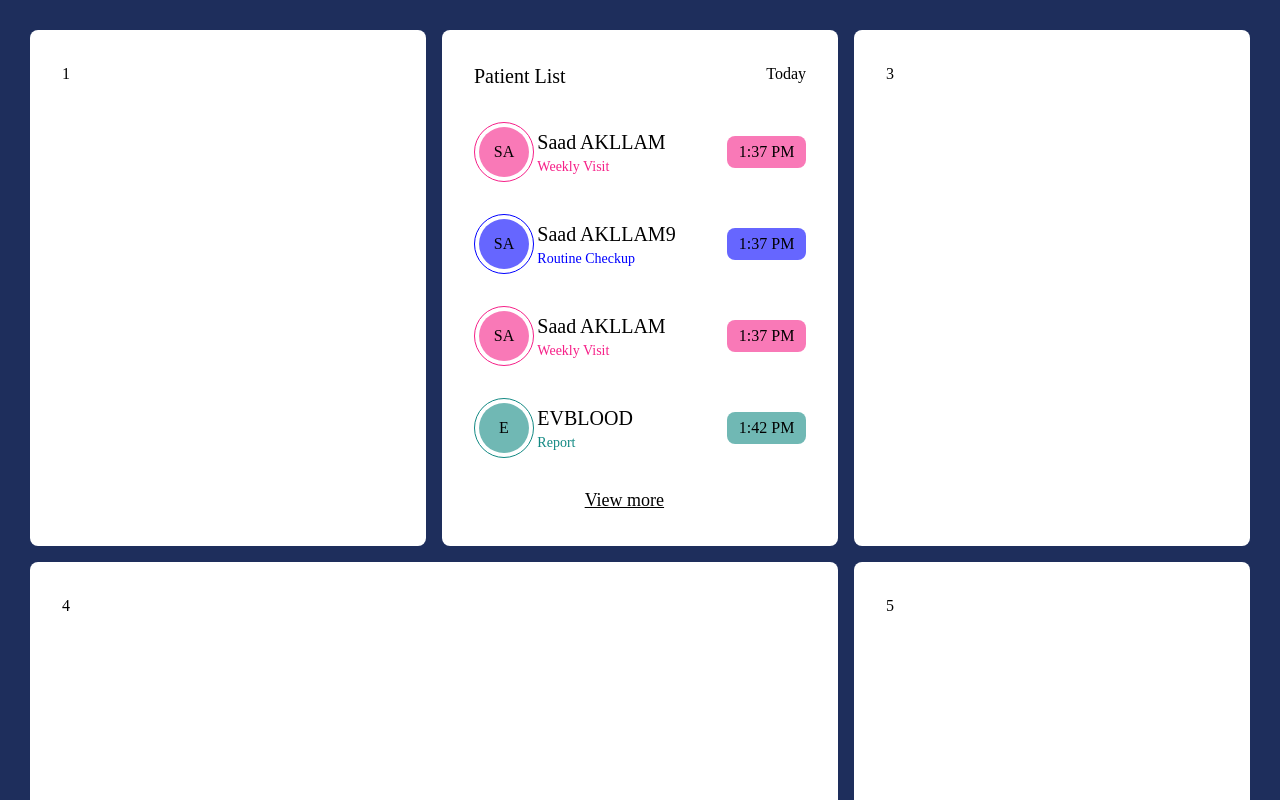
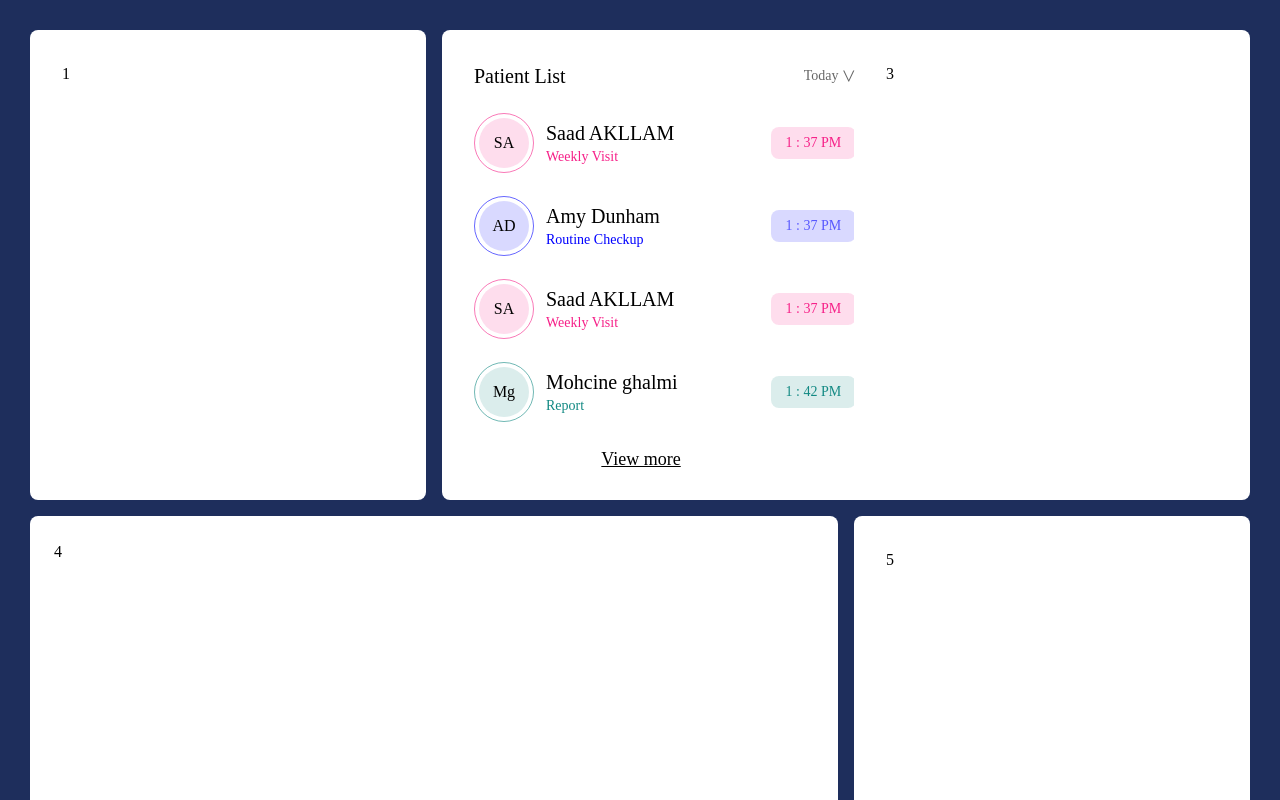
Before and after one commit to meryem-ben00/worshop, a React (Create React App) app in the folder workshop_react/: page / in a window 1280 px wide. Shown: the top 800 px of the page. Built offline with nearby package versions, Linux system fonts and the light colour scheme.

Commit message:
changing the grid to flex in parientListRow

```diff
--- a/workshop_react/src/DoctorProfile/Components/Avatar/avatar.jsx
+++ b/workshop_react/src/DoctorProfile/Components/Avatar/avatar.jsx
@@ -11,9 +11,13 @@ const AvatarUser = (props) => {
     if (i < props.name.length)
         Avtr += props.name[i + 1];
     return (
-        <div  style={{borderColor: `rgba(${props.backColor.r}, ${props.backColor.g}, ${props.backColor.b}, 1)`}} className="col-end-0 grid rounded-full border-[1px] border-opacity-15 content-center justify-center h-[60px] w-[60px]">
+        <div style={{borderColor: `rgba(${props.backColor.r}, ${props.backColor.g}, ${props.backColor.b}, 0.6)`}}
+                className={"grid rounded-full border-[1px] border-opacity-15 content-center justify-center h-[60px] w-[60px]"}>
+
             <div className="p-[30px]">
-             <p style={{backgroundColor: `rgba(${props.backColor.r}, ${props.backColor.g}, ${props.backColor.b}, 0.6)`}} className="grid bg-opacity-60 rounded-full h-[50px] w-[50px] justify-center content-center">{Avtr}</p>
+             <p style={{backgroundColor: `rgba(${props.backColor.r}, ${props.backColor.g}, ${props.backColor.b}, 0.15)`}}
+                className="grid bg-opacity-60 rounded-full h-[50px] w-[50px] justify-center content-center">{Avtr}</p>
+
             </div>
         </div>
     );
--- a/workshop_react/src/DoctorProfile/Components/Card/card.jsx
+++ b/workshop_react/src/DoctorProfile/Components/Card/card.jsx
@@ -4,8 +4,8 @@
 
 const Card = (props) => {
     return (
-        <div className={props.colSpanStyle ? "p-8 bg-white rounded-lg "
-            + props.colSpanStyle: "p-8 bg-white rounded-lg"}>
+        <div className={props.colSpanStyle ? "p-[24px] bg-white rounded-lg "
+            + props.colSpanStyle + " " + props.extraStyle: "p-8 bg-white rounded-lg " + props.extraStyle}>
           {props.children}
         </div>
     )
--- a/workshop_react/src/DoctorProfile/PatientList/PatientRow/patientRow.jsx
+++ b/workshop_react/src/DoctorProfile/PatientList/PatientRow/patientRow.jsx
@@ -3,23 +3,25 @@ import AvatarUser from "../../Components/Avatar/avatar";
 
 function getTheColor(type) {
     if (type === "Report")
-        return {r: 18, g: 137, b: 131};
+        return {r: 18, g: 137, b: 131, a: 1};
     else if (type === "Routine Checkup")
-        return {r: 0, g: 0, b: 255};
-    return {r: 246, g: 32, b: 136};
+        return {r: 0, g: 0, b: 255, a: 0.6};
+    return {r: 246, g: 32, b: 136, a: 1};
 }
 
 const PatientRow = (props) => {
 
     const color = getTheColor(props.type);
     return (
-        <div className="grid grid-cols-6 mt-8 items-center gap-[3em]">
+        <div className="flex gap-3 mt-[23px] items-center flex-nowrap">
             <AvatarUser name={props.name} backColor={color} />
-            <div className="col-start-2 col-end-5">
-                <p className="font-medium text-xl leading-normal">{props.name}</p>
-                <p className="font-normal text-sm" style={{color: `rgba(${color.r}, ${color.g}, ${color.b}, 1)`}}>{props.type}</p>
+            <div className="basis-5/6 grow">
+                <p className="font-medium text-xl ">{props.name}</p>
+                <p className="font-normal text-sm"
+                    style={{color: `rgba(${color.r}, ${color.g}, ${color.b}, 1)`}}>{props.type}</p>
             </div>
-            <div className="col-start-5 col-end-7 rounded-lg bg-opacity-30 grid content-center justify-center p-1" style={{backgroundColor: `rgba(${color.r}, ${color.g}, ${color.b}, 0.6)`}}>{props.time}</div>
+            <div className="basis-2/6 w-[82px] h-[32px] rounded-lg bg-opacity-30 grid content-center justify-center text-sm font-normal"
+                style={{backgroundColor: `rgba(${color.r}, ${color.g}, ${color.b}, 0.15)`, color: `rgba(${color.r}, ${color.g}, ${color.b}, ${color.a})`}}>{props.time}</div>
         </div>
     );
 }
--- a/workshop_react/src/DoctorProfile/PatientList/patientList.jsx
+++ b/workshop_react/src/DoctorProfile/PatientList/patientList.jsx
@@ -4,32 +4,23 @@ import Title from "../Components/Title/title";
 import PatientRow from "./PatientRow/patientRow"
 const PatientList = () => {
 
-    // const [date, SetDate] = useState('Today');
     const date = 'Today';
-    // const hideChosingDate = useRef(null);
-
-    // function selectDate()
-    // {
-    //     hideChosingDate.current.focus();
-    //     hideChosingDate.current.select();
-    // }
     const PatientListObject = [
-        {name: "Saad AKLLAM", type: "Weekly Visit", time: "1:37 PM"},
-        {name: "Saad AKLLAM9", type: "Routine Checkup", time: "1:37 PM"},
-        // {name: "Saad AKLLAMd", type: "Weekly Visit", time: "1:37 PM"},
-        // {name: "Saad AKLLAM", type: "Report", time: "1:37 PM"},
-        {name: "Saad AKLLAM", type: "Weekly Visit", time: "1:37 PM"},
-        // {name: "Saad AKLLAMc", type: "Weekly Visit", time: "1:37 PM"},
-        {name: "EVBLOOD", type: "Report", time: "1:42 PM"},
+        {name: "Saad AKLLAM", type: "Weekly Visit", time: "1 : 37 PM"},
+        {name: "Amy Dunham", type: "Routine Checkup", time: "1 : 37 PM"},
+        {name: "Saad AKLLAM", type: "Weekly Visit", time: "1 : 37 PM"},
+        {name: "Mohcine ghalmi", type: "Report", time: "1 : 42 PM"},
     ]
     return (
-        <Card>
-            <div className="grid grid-cols-6">
+        <Card extraStyle="w-[446px]">
+            <div className="grid grid-cols-6 mb-[5px]">
                 <Title givingExtraSpace="col-end-0 col-span-4">patient list</Title>
-                <p className="col-end-8">{date}</p>
-                {/* <input  ref={hideChosingDate} type="date"></input>
-                <button onClick={selectDate}>xyz</button> */}
+                <div className="col-start-7 col-end-7 opacity-60 text-sm flex justify-center gap-1 items-center" >
+                    {date}
+                    <p className="rotate-90 text-[24px] font-light">{'>'}</p>
                 </div>
+            </div>
+            <div>
                 {
                      PatientListObject.map((e, index) =>
                       {
@@ -39,8 +30,9 @@ const PatientList = () => {
                                     type={e.type}/>
                       })
                 }
+            </div>
             <div className="grid grid-cols-6 mt-7">
-                <p className="underline decoration-solid font-medium text-lg col-start-3 col-span-4">View more</p>
+                <p className="underline decoration-solid font-medium text-lg col-start-3 col-span-4 text-[18px] leading-none">View more</p>
             </div>
         </Card>
     );
--- a/workshop_react/src/DoctorProfile/profile.jsx
+++ b/workshop_react/src/DoctorProfile/profile.jsx
@@ -7,7 +7,7 @@ import PatientList from "./PatientList/patientList";
 const Profile = () => {
 
     return (
-        <div className="grid grid-rows-2 gap-4">
+        <div className="grid grid-rows-2 gap-4 max-w-[1440px]">
             <div className="grid grid-cols-3 gap-4">
                 <Card >1</Card>
                 <PatientList />
--- a/workshop_react/src/index.css
+++ b/workshop_react/src/index.css
@@ -3,6 +3,13 @@ body {
   padding: 30px;
   background-color: #1E2E5C;
   font-family: poppins;
+}
+
+html
+{
+  display: flex;
+  flex-wrap: nowrap;
+  justify-content: center;
 }
 
 
```
Lines whose indentation alone changed are shown as unchanged.
